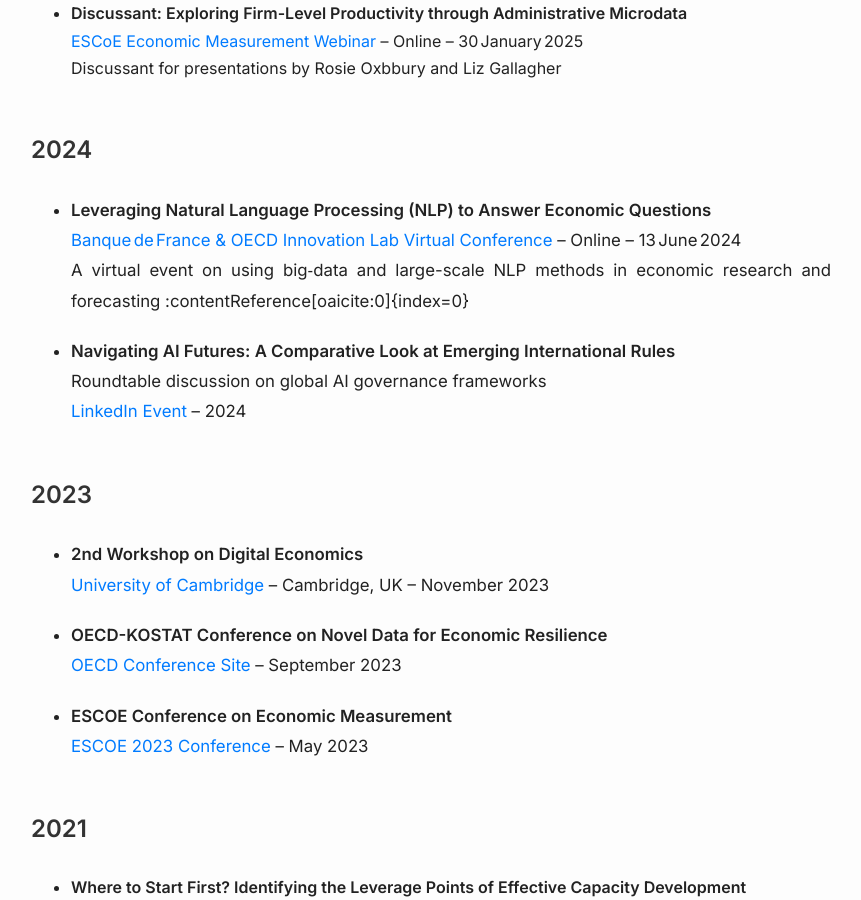
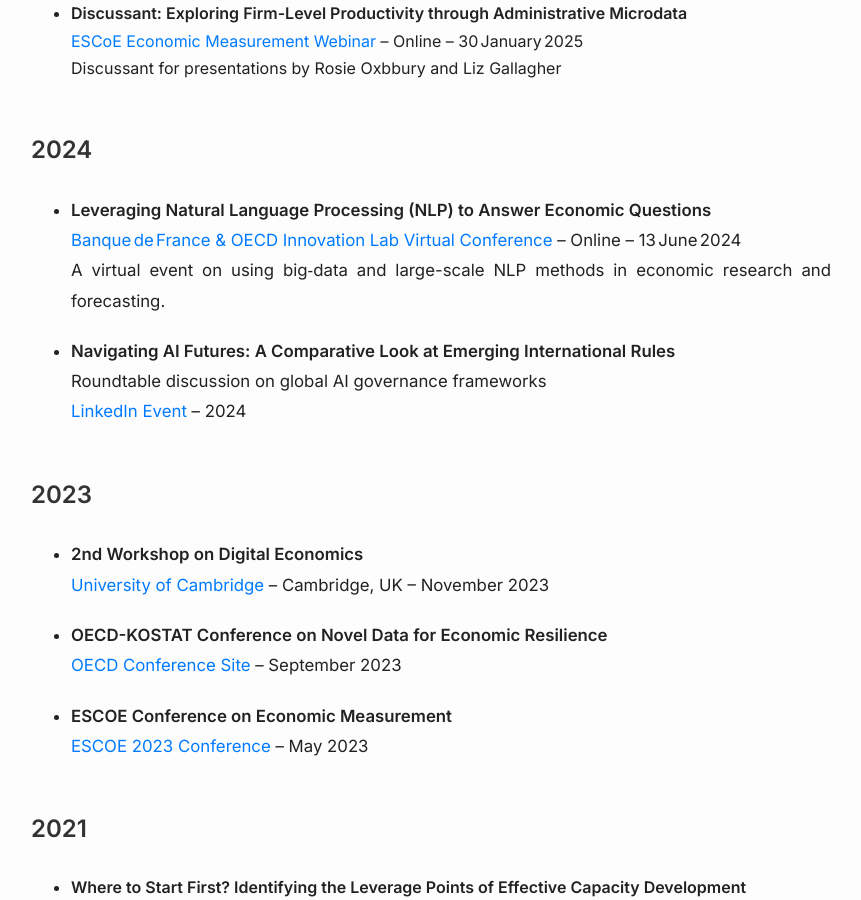
Before and after one commit to julia-m-schmidt/julia-m-schmidt.github.io, a Jekyll site: the page built from talks.md, in a window 1280 px wide and 900 px high, scrolled down 823 px. Shown: the whole window, without its empty margins (209-1070 px from the left). Built offline with Jekyll 4.4.1, drawn with Linux system fonts in a browser that asks for light colours.

Commit message:
Update talks.md

```diff
--- a/talks.md
+++ b/talks.md
@@ -23,7 +23,7 @@
 
 - **Leveraging Natural Language Processing (NLP) to Answer Economic Questions**
   [Banque de France & OECD Innovation Lab Virtual Conference](https://www.banque-france.fr/en/events/leveraging-natural-language-processing-nlp-answer-economic-questions) – Online – 13 June 2024
-  A virtual event on using big‑data and large-scale NLP methods in economic research and forecasting :contentReference[oaicite:0]{index=0}
+  A virtual event on using big‑data and large-scale NLP methods in economic research and forecasting.
 
 - **Navigating AI Futures: A Comparative Look at Emerging International Rules**
   Roundtable discussion on global AI governance frameworks
```
